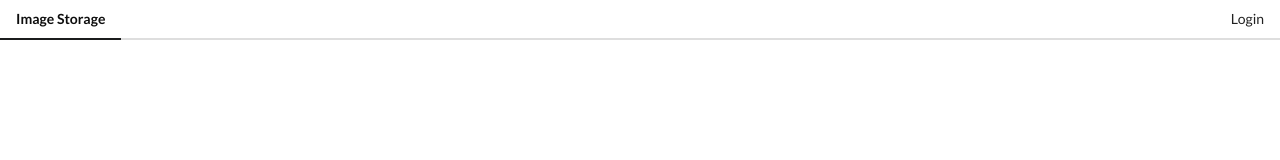
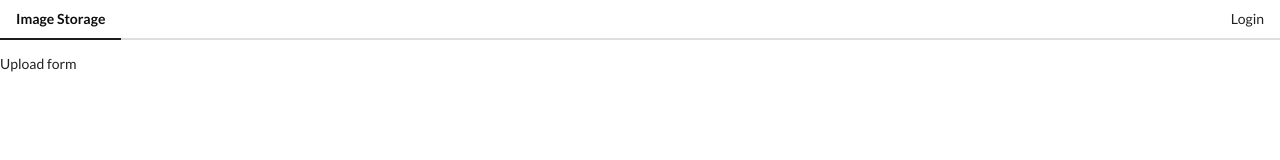
Before and after one commit to TheJSGirl/image-storage-vuejs, a Vue app: page /upload in a window 1280 px wide. Shown: the top 160 px of the page. Built offline with nearby package versions, Linux system fonts and the light colour scheme.

Commit message:
feat: navigate using vue-router

```diff
--- a/src/components/AppHeader.vue
+++ b/src/components/AppHeader.vue
@@ -1,10 +1,10 @@
 <template>
   <div class="ui secondary pointing menu">
-    <a href="/" class="active item">Image Storage</a>
+    <router-link to="/" class="active item">Image Storage</router-link>
     <div class="right menu">
       <div v-if="isLoggedIn" class="right menu">
-        <a href="#" class="ui item" >Gallery</a>
-        <a href="#" class="ui item" >Upload</a>
+        <router-link to="/" class="ui item" >Gallery</router-link>
+        <router-link to="/upload" class="ui item" >Upload</router-link>
         <a href="#" class="ui item" @click="logout">Logout</a>
       </div>
       <a v-else href="#" class="ui item" @click="login">Login</a>
--- /dev/null
+++ b/src/components/ImageList.vue
@@ -0,0 +1,11 @@
+<template>
+  <div>
+    Imgae list
+  </div>
+</template>
+
+<script>
+export default {
+  name: 'ImageList'
+};
+</script>
--- /dev/null
+++ b/src/components/UploadForm.vue
@@ -0,0 +1,11 @@
+<template>
+  <div>
+    Upload form
+  </div>
+</template>
+
+<script>
+export default {
+  name: 'UploadForm'
+};
+</script>
```
Also changed, not shown: src/main.js (+8 -0 lines).
